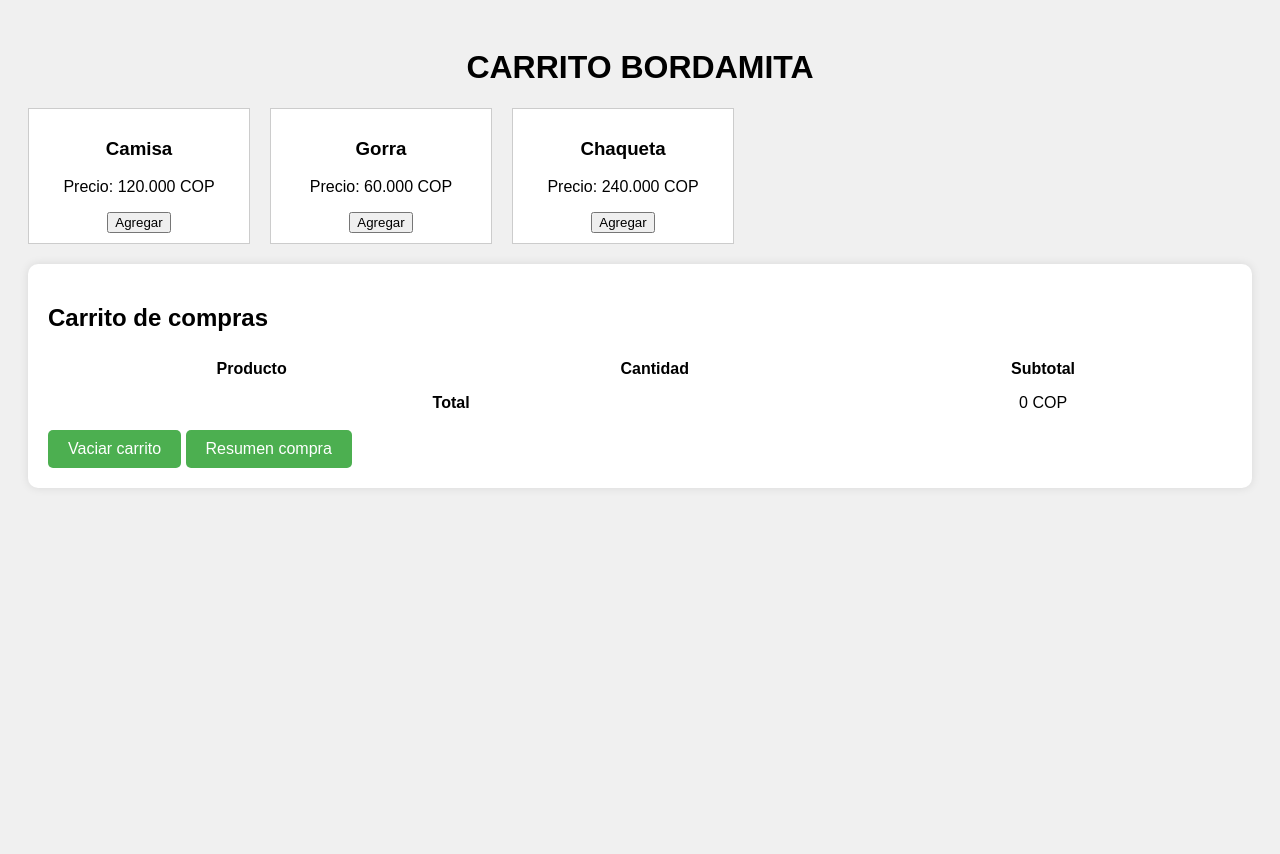
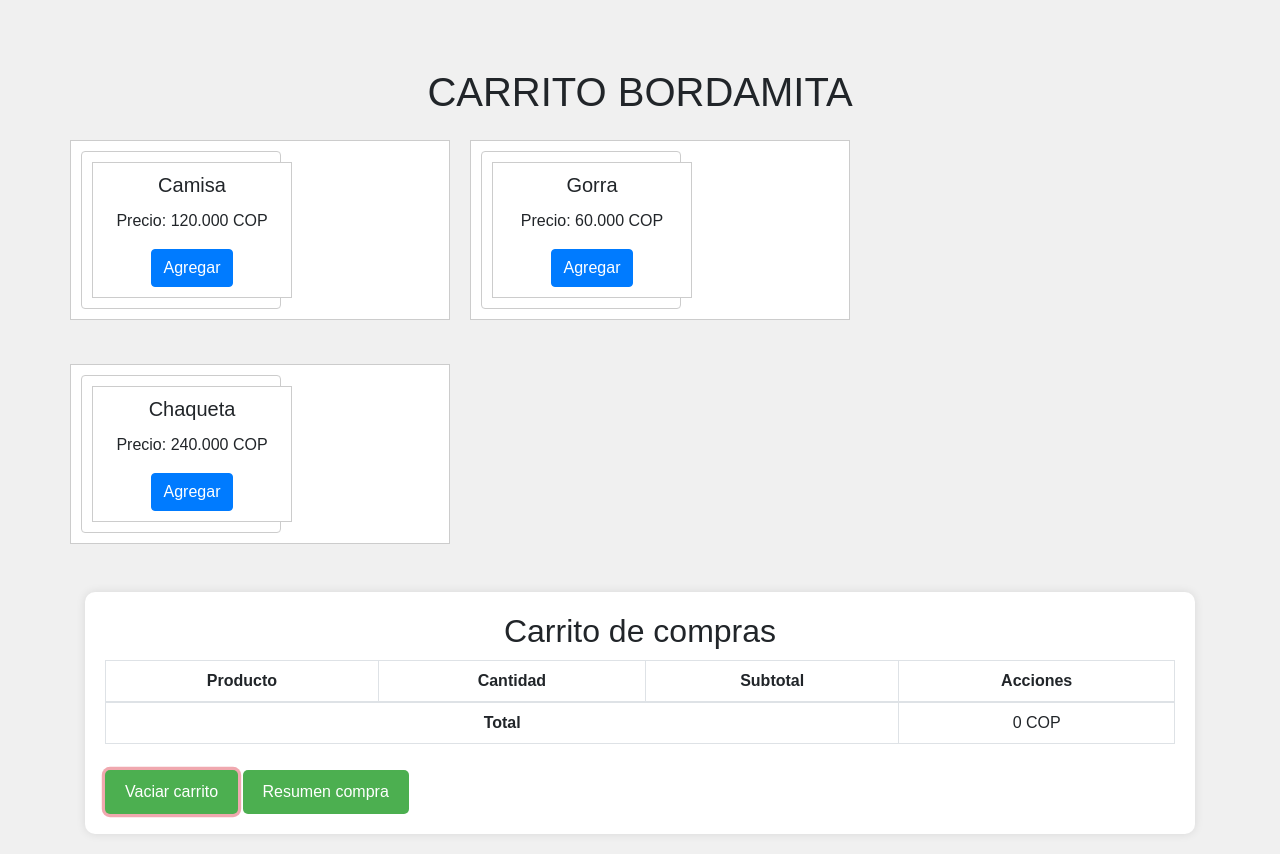
Before and after one commit to danielcp08/entrega-final-JavaScript, a plain HTML site: page index.html in a window 1280 px wide. Both pictures are taken after a click on the button "Vaciar carrito". Before the commit the page ends 800 px from the top, so only its background shows below. Drawn offline with nearby package versions, Linux system fonts and the light colour scheme; files that its build step writes are made by us from their sources.

Commit message:
first commit

```diff
--- a/index.html
+++ b/index.html
@@ -4,21 +4,25 @@
     <meta charset="UTF-8">
     <meta name="viewport" content="width=device-width, initial-scale=1.0">
     <title>Carrito Bordamita</title>
+    <!-- Bootstrap CSS -->
+    <link href="https://stackpath.bootstrapcdn.com/bootstrap/4.5.2/css/bootstrap.min.css" rel="stylesheet">
     <link rel="stylesheet" href="styles.css">
 </head>
 <body>
 
-    <h1>CARRITO BORDAMITA</h1>
+    <div class="container">
+        <h1 class="text-center mt-5">CARRITO BORDAMITA</h1>
 
-    <div id="productos"></div>
-    <div id="carrito">
-        <h2>Carrito de compras</h2>
-        <table id="tabla-carrito">
+        <div id="productos" class="row mt-4"></div>
+        <div id="carrito" class="mt-4">
+            <h2 class="text-center">Carrito de compras</h2>
+            <table class="table table-bordered">
                 <thead>
                     <tr>
                         <th>Producto</th>
                         <th>Cantidad</th>
                         <th>Subtotal</th>
+                        <th>Acciones</th> <!-- Columna para botones de eliminar -->
                     </tr>
                 </thead>
                 <tbody id="tbody-carrito">
@@ -26,16 +30,20 @@
                 </tbody>
                 <tfoot>
                     <tr>
-                    <td colspan="2"><strong>Total</strong></td>
+                        <td colspan="3"><strong>Total</strong></td>
                         <td id="total-carrito"></td>
                     </tr>
                 </tfoot>
             </table>
-        <button id="vaciar-carrito">Vaciar carrito</button>
-        <button id="resumen-compra">Resumen compra</button>
+            <button id="vaciar-carrito" class="btn btn-danger">Vaciar carrito</button>
+            <button id="resumen-compra" class="btn btn-primary">Resumen compra</button>
             <div id="resumen-compra-detalle"></div>
         </div>
+    </div>
 
+    <!-- jQuery y Bootstrap JS -->
+    <script src="https://code.jquery.com/jquery-3.5.1.slim.min.js"></script>
+    <script src="https://stackpath.bootstrapcdn.com/bootstrap/4.5.2/js/bootstrap.min.js"></script>
     <script src="index.js"></script>
 </body>
 </html>
--- a/index.js
+++ b/index.js
@@ -23,11 +23,15 @@ function mostrarProductos() {
 
     for (const [producto, precio] of Object.entries(productos)) {
         const elementoProducto = document.createElement("div");
-        elementoProducto.classList.add("producto");
+        elementoProducto.classList.add("col-md-4", "mb-4");
         elementoProducto.innerHTML = `
-            <h3>${producto}</h3>
-            <p>Precio: ${precio.toLocaleString('es-CO')} COP</p>
-            <button class="btn-agregar" data-producto="${producto}">Agregar</button>
+            <div class="card">
+                <div class="card-body">
+                    <h5 class="card-title">${producto}</h5>
+                    <p class="card-text">Precio: ${precio.toLocaleString('es-CO')} COP</p>
+                    <button class="btn btn-primary btn-agregar" data-producto="${producto}">Agregar</button>
+                </div>
+            </div>
         `;
         contenedorProductos.appendChild(elementoProducto);
     }
@@ -81,12 +85,37 @@ function actualizarCarrito() {
             <td>${producto}</td>
             <td>${cantidad}</td>
             <td>${subtotal.toLocaleString('es-CO')} COP</td>
+            <td><button class="btn btn-danger btn-eliminar" data-producto="${producto}">Eliminar</button></td>
         `;
         tbodyCarrito.appendChild(fila);
     }
 
     const totalCarrito = document.getElementById("total-carrito");
     totalCarrito.textContent = total.toLocaleString('es-CO') + " COP";
+
+    // Event listeners para botones de eliminar
+    const botonesEliminar = document.querySelectorAll(".btn-eliminar");
+    botonesEliminar.forEach(btn => {
+        btn.addEventListener("click", () => {
+            const producto = btn.getAttribute("data-producto");
+            eliminarProducto(producto);
+        });
+    });
+}
+
+function eliminarProducto(producto) {
+    if (carrito[producto]) {
+        const cantidad = carrito[producto];
+        const precio = productos[producto];
+        const subtotal = calcularSubtotal(precio, cantidad);
+        total -= subtotal;
+
+        delete carrito[producto];
+
+        actualizarCarrito();
+        guardarCarritoEnStorage();
+        alert(`Se eliminó ${producto} del carrito.`);
+    }
 }
 
 function guardarCarritoEnStorage() {
```
Also changed, not shown: 1 other file. Lines whose indentation alone changed are shown as unchanged.
